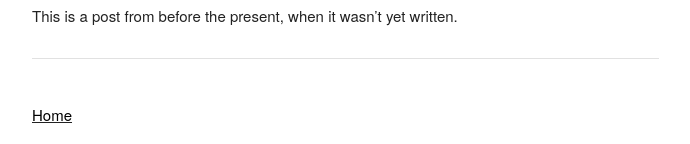
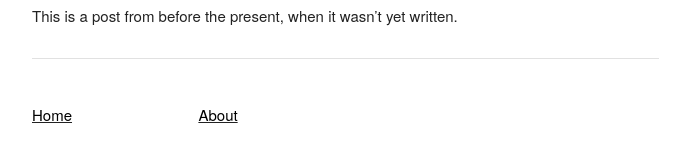
Before and after one commit to mt-trash/mt-trash.github.io, a Jekyll site: the page built from index.html, in a window 1280 px wide. Shown: the part 1065-1209 px from the top of the page, without its empty margins (128-818 px from the left). Built offline with Jekyll 4.4.1, drawn with Linux system fonts in a browser that asks for light colours; the list of posts is cut into pages by our own code.

Commit message:
Update default.html

```diff
--- a/_layouts/default.html
+++ b/_layouts/default.html
@@ -38,8 +38,11 @@
         </div>
         {{ content }}
         <div class="row">
-          <div class="eight columns" style="margin-top: 1%">
-            <h6><u><a class="trash" href="{{ site.baseurl }}">Home</a></u></h6>
+          <div class="two columns" style="margin-top: 1%">
+            <u><a class="trash" href="{{ site.baseurl }}">Home</a></u>
+          </div>
+          <div class="two columns" style="margin-top: 1%">
+            <u><a class="trash" href="/about">About</a></u>
           </div>
         </div>
       </div>
```
